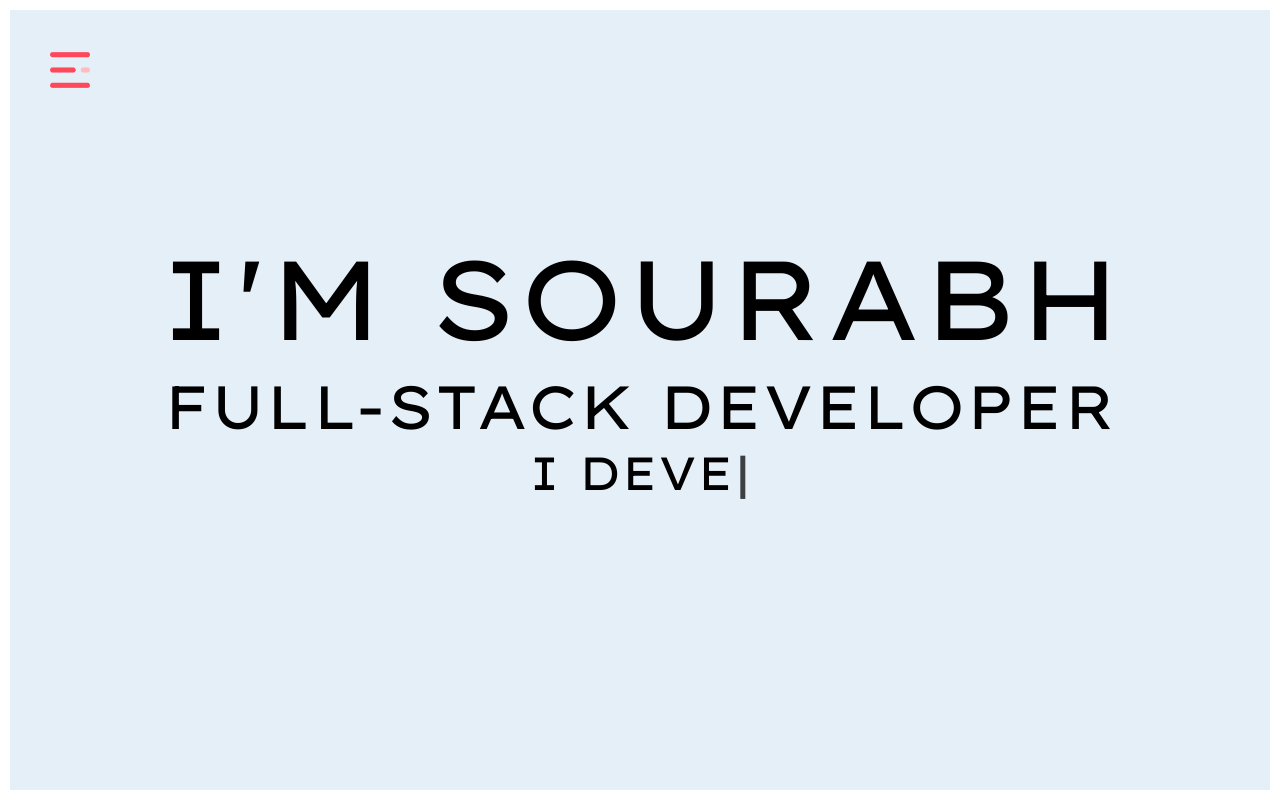
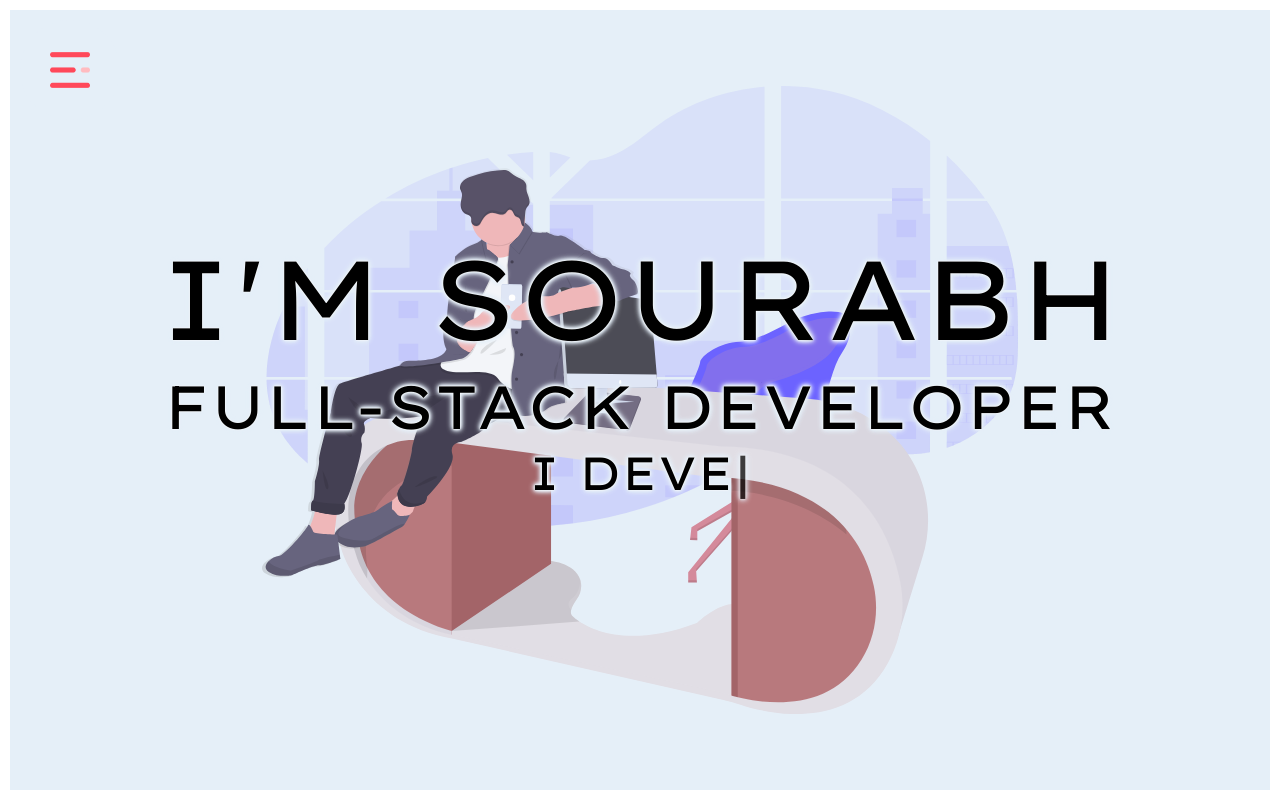
Before and after one commit to guptstagram/portfolio-react, a React (Create React App) app: page / in a window 1280 px wide. Built offline with nearby package versions, Linux system fonts and the light colour scheme; a web font is replaced by a local one.

Commit message:
home background

```diff
--- a/src/components/AboutComponent/aboutComponent.js
+++ b/src/components/AboutComponent/aboutComponent.js
@@ -1,6 +1,6 @@
 import React, { Component } from 'react'
 import {downloadResumeButtonClicked} from './downloadResumeButtonClicked';
-import "./aboutComponent.css";
+import "../../styles/aboutComponent.css";
 
 export class AboutComponent extends Component {
     render() {
--- a/src/components/ExpComponent/expComponent.js
+++ b/src/components/ExpComponent/expComponent.js
@@ -1,7 +1,7 @@
 import React, { Component } from 'react'
 import {generateExpTime} from './generateExpTime';
 import Fade from '../../transitions/fade.js';
-import "./expComponent.css"
+import "../../styles/expComponent.css"
 
 export class ExpComponent extends Component {
 
--- a/src/components/HomeComponent/homeComponent.js
+++ b/src/components/HomeComponent/homeComponent.js
@@ -5,7 +5,7 @@ import {addingLineBefore} from './addingLineBefore';
 import {addTextToLines} from './addTextToLines';
 import {addingLineAfter} from './addingLineAfter';
 import {quoteOpacity} from './quoteOpacityIncrease';
-import "./homeComponent.css";
+import "../../styles/homeComponent.css";
 
 class HomeComponent extends React.Component {
 
--- a/src/components/NavComponent/navComponent.js
+++ b/src/components/NavComponent/navComponent.js
@@ -1,5 +1,5 @@
 import React from 'react';
-import './navComponent.css'
+import '../../styles/navComponent.css'
 import {NavLink} from "react-router-dom";
 import menuIcon from '../../assets/menu.png';
 import crossIcon from '../../assets/cross.png';
--- a/src/components/SkillsComponent/skillsComponent.js
+++ b/src/components/SkillsComponent/skillsComponent.js
@@ -1,5 +1,5 @@
 import React, { Component } from 'react'
-import "./skillsComponent.css"
+import "../../styles/skillsComponent.css"
 
 export class SkillsComponent extends Component {
     render() {
--- a/src/components/ExpComponent/expComponent.css
+++ b/src/styles/expComponent.css
@@ -23,6 +23,10 @@
     align-items: center;
     padding: 2rem;
     text-align: center;
+    /* background: url("../images/undraw_Freelancer_re_irh4.svg"); */
+    background-size: cover;
+    background-position: center;
+    background-repeat: no-repeat;
 }
 
 .exp-box p{
@@ -38,6 +42,9 @@
 }
 
 @media only screen and (max-width: 576px) {
+    .exp-box{
+        background-position: unset;
+    }
     .exp-box p{
         font-size: 16px;
     }
--- a/src/components/HomeComponent/homeComponent.css
+++ b/src/styles/homeComponent.css
@@ -47,6 +47,10 @@
     flex-direction: column;
     opacity: 1;
     font-family: 'Lexend Giga', sans-serif;
+    background: url("../assets/home-hero.svg");
+    background-size: 60%;
+    background-position: center;
+    background-repeat: no-repeat;
 }
 
 .intro-text-name-font span:hover{
@@ -77,9 +81,18 @@
     }
 }
 
-.intro-text-name-font{font-size: 7rem;}
-.intro-text-developer-font{font-size: 3.8rem;}
-.intro-text-apps-font{font-size: 2.9rem;}
+.intro-text-name-font{font-size: 7rem;animation: stroke 0.01s ease-in-out infinite alternate;}
+.intro-text-developer-font{font-size: 3.8rem;animation: stroke 0.01s ease-in-out infinite alternate;}
+.intro-text-apps-font{font-size: 2.9rem;animation: stroke 0.01s ease-in-out infinite alternate;}
+
+@keyframes stroke {
+    from {
+        text-shadow: 0 0 1px #fff, 0 0 2px #fff, 0 0 3px #E5EFF8, 0 0 4px #E5EFF8, 0 0 5px #E5EFF8, 0 0 6px #E5EFF8, 0 0 7px #E5EFF8;
+    }
+    to {
+        text-shadow: 0 0 2px #fff, 0 0 3px #F8F8F8, 0 0 4px #F8F8F8, 0 0 5px #F8F8F8, 0 0 6px #F8F8F8, 0 0 7px #F8F8F8, 0 0 8px #F8F8F8;
+    }
+}
 
 .after-danda:after {
     content: "|" !important;
@@ -111,6 +124,12 @@
 
 /* --------------- MEDIA QUERY -------------- */
 
+@media only screen and (max-width: 1024px) {
+    #intro-text-box{
+        background-size: 80%;
+    }
+}
+
 @media only screen and (max-width: 992px) {
     .intro-text-name-font{font-size: 5rem;}
     .intro-text-developer-font{font-size: 2.7rem;}
```
Also changed, not shown: src/assets/home-hero.svg (added), src/styles/aboutComponent.css (added), src/styles/navComponent.css (renamed from src/components/NavComponent/navComponent.css), src/styles/skillsComponent.css (renamed from src/components/SkillsComponent/skillsComponent.css).
